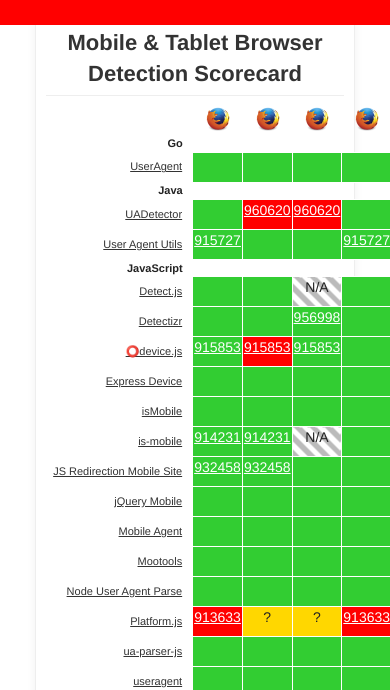
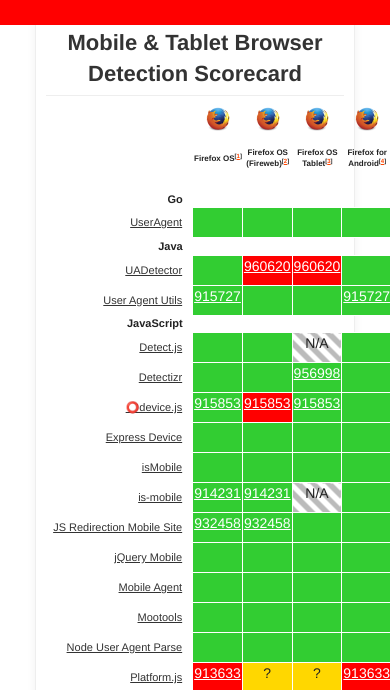
Before and after one commit to miketaylr/arewedetectableyet, a plain HTML site: page index.html in a window 390 px wide. Shown: the part 147-837 px from the top of the page. Drawn offline with Linux system fonts and the light colour scheme.

Commit message:
Tweak to th

```diff
--- a/css/style.css
+++ b/css/style.css
@@ -1023,8 +1023,8 @@
   }
 
 
-  .versions {
-    display: none;
+  .versions th {
+    font-size: 0.5em;
   }
 
 
```
